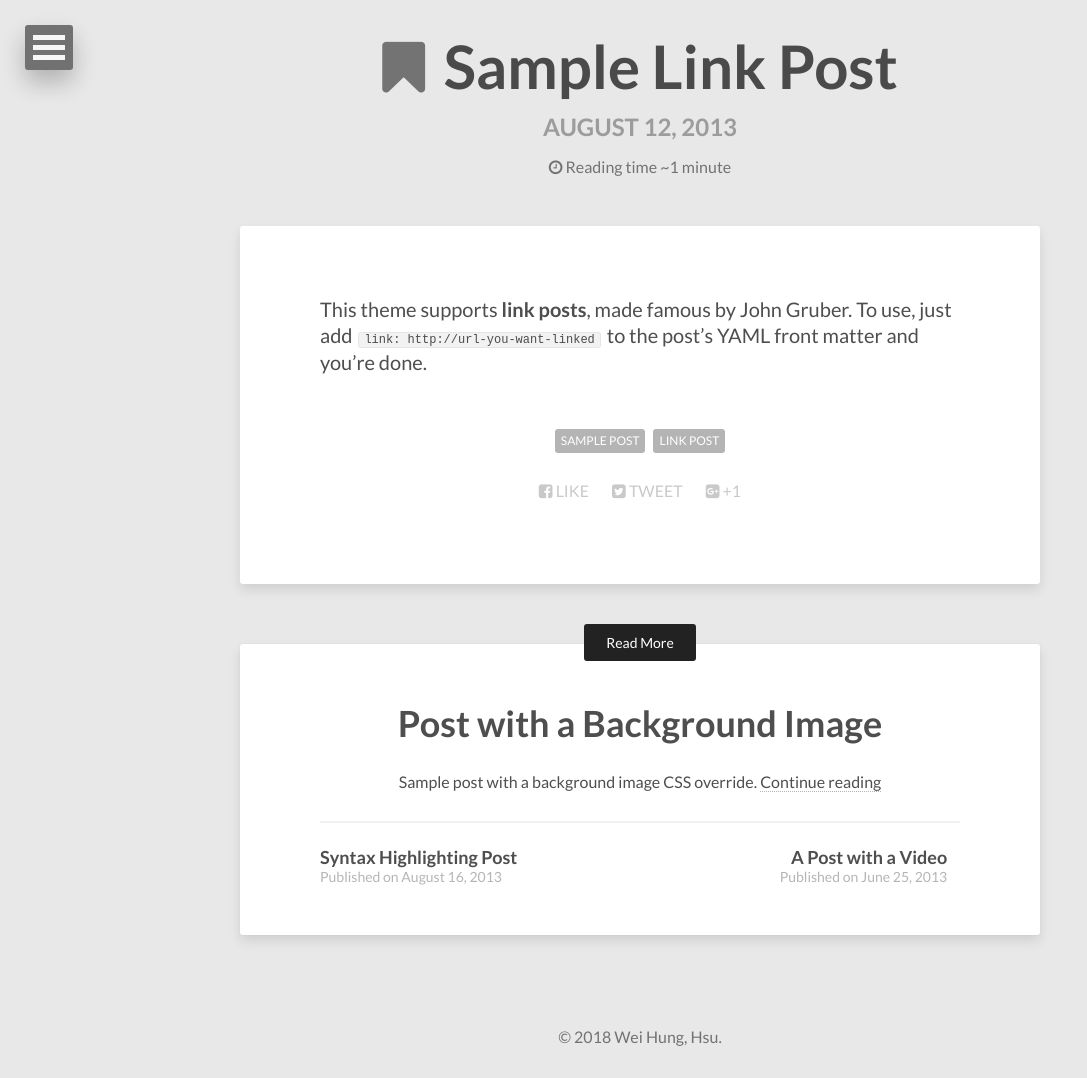
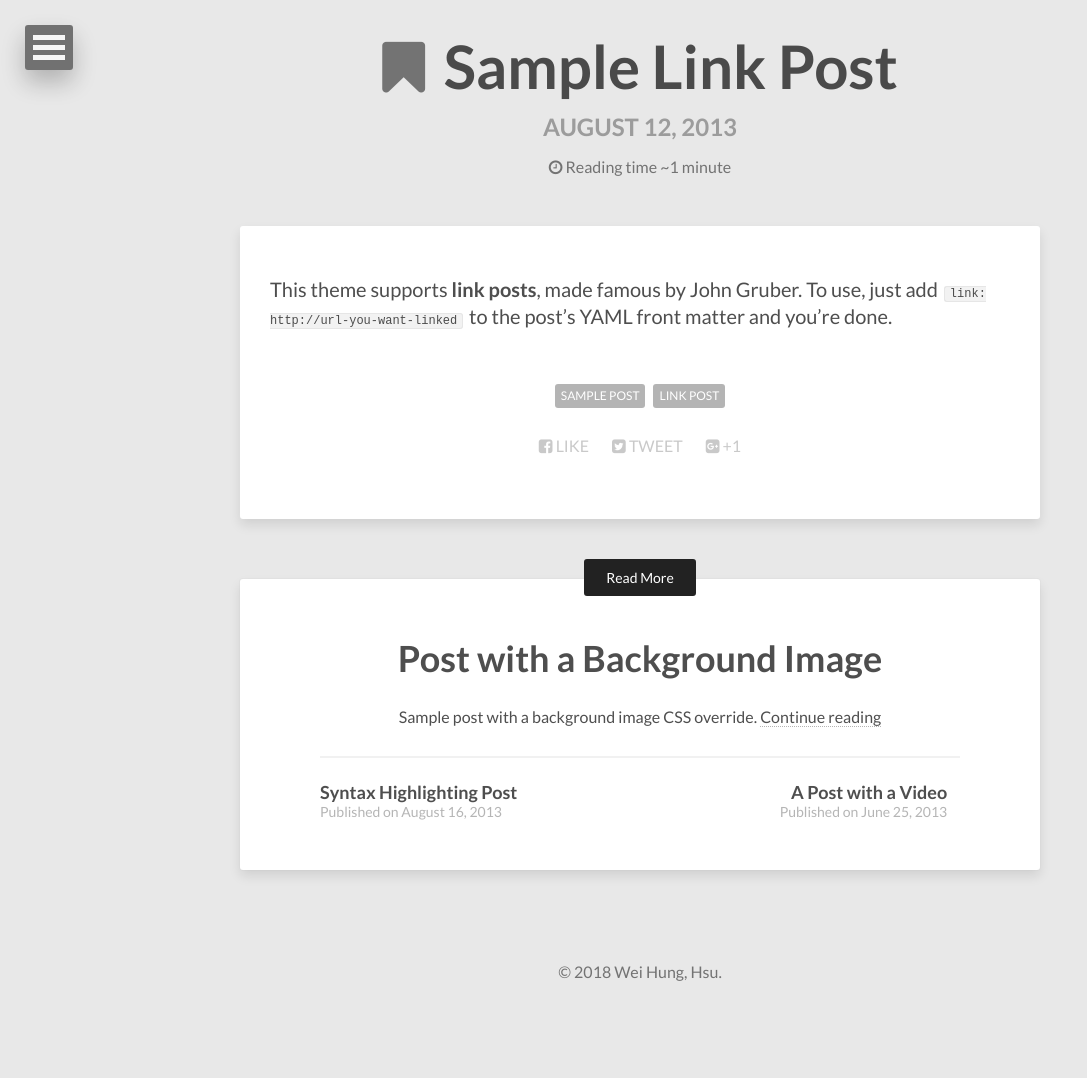
Before and after one commit to health1234/whhsu2.github.io, a Jekyll site: the page built from _posts/2013-08-12-sample-link-post.md, in a window 1280 px wide. Shown: the whole page, without its empty margins (0-1087 px from the left). Built offline with Jekyll 4.4.1, drawn with Linux system fonts in a browser that asks for light colours; nearby versions of some CDN libraries; after the commit the page ends 1013 px from its top, so only the background shows below that.

Commit message:
Update _page.scss

```diff
--- a/_sass/_page.scss
+++ b/_sass/_page.scss
@@ -272,7 +272,7 @@ header .entry-meta {
 
 	.entry-content {
 		margin: 40px 2px 20px 2px;
-		padding: 1px 1px;
+		padding: 15px 20px;
 		background-color: #fff;
 		box-shadow: 0 0 0 0, 0 6px 12px rgba(#000,0.1);
 		border-radius: 3px;
@@ -286,7 +286,7 @@ header .entry-meta {
 		@media #{$large} {
 			max-width: 800px;
 			margin: 50px auto 30px auto;
-			padding: 50px 80px;
+			padding: 30px 30px;
 
 			> p:first-child {
 				@include font-size(20);
```
